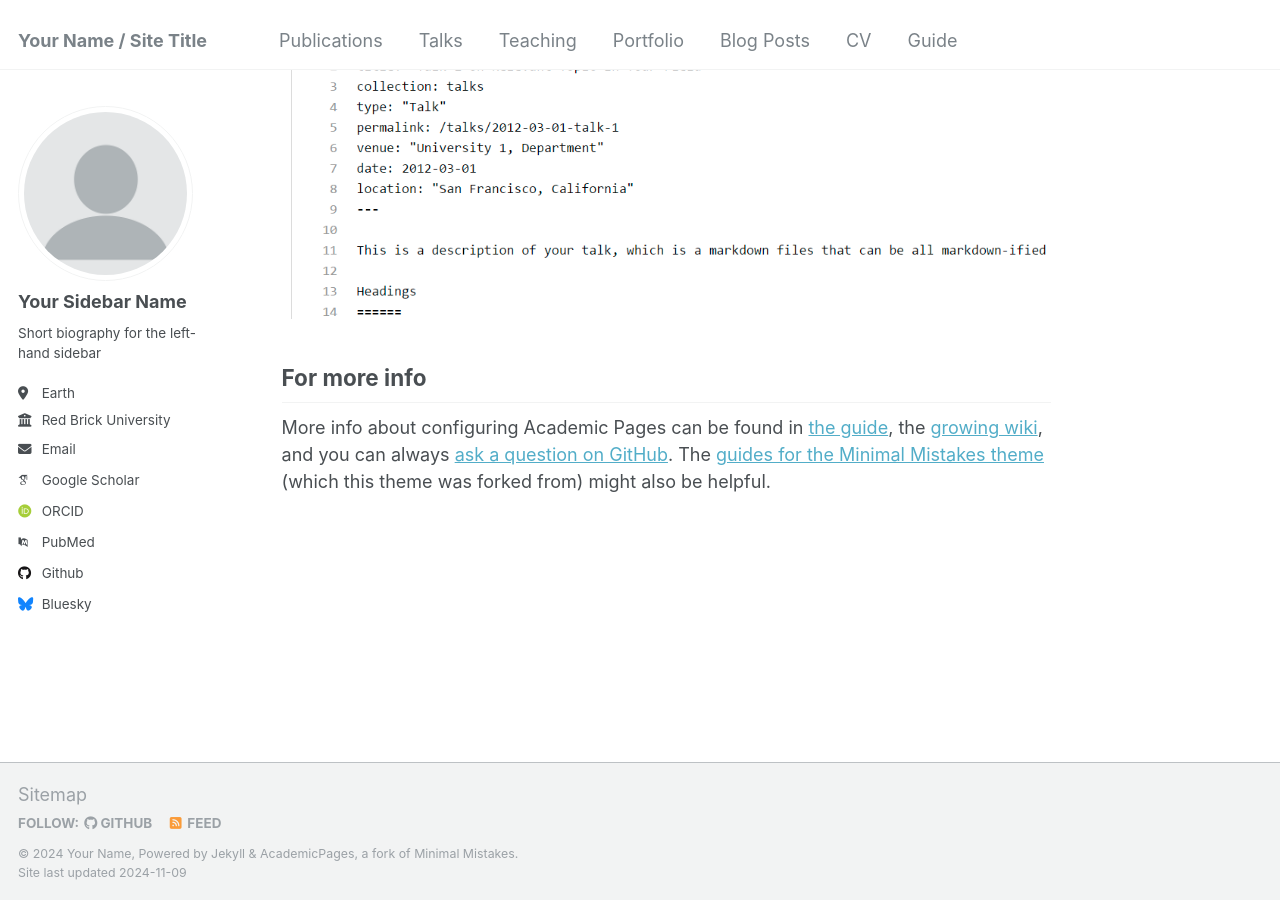
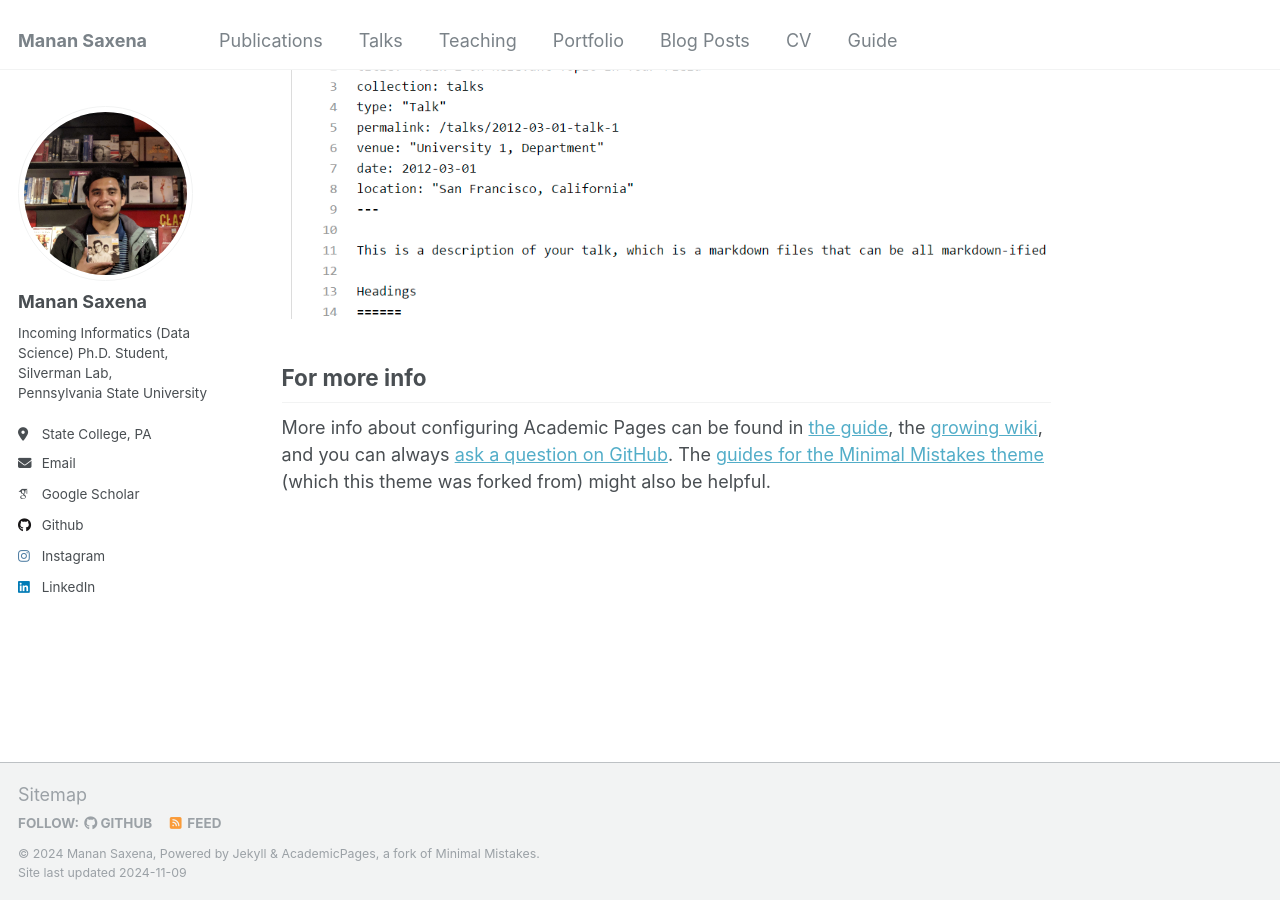
Before and after one commit to manansaxena/manansaxena.github.io, a Jekyll site: the page built from _pages/about.md, in a window 1280 px wide and 900 px high, scrolled down 2643 px. Built offline with Jekyll 4.4.1, drawn with Linux system fonts in a browser that asks for light colours; some web fonts are replaced.

Commit message:
initial changes

```diff
--- a/_config.yml
+++ b/_config.yml
@@ -8,35 +8,35 @@
 
 # Basic Site Settings
 locale                   : "en-US"
-title                    : "Your Name / Site Title"
+title                    : "Manan Saxena"
 title_separator          : "-"
-name                     : &name "Your Name"
-description              : &description "personal description"
-url                      : https://academicpages.github.io # the base hostname & protocol for your site e.g. "https://mmistakes.github.io"
+name                     : &name "Manan Saxena"
+description              : &description "Personal Website"
+url                      : https://manansaxena.github.io # the base hostname & protocol for your site e.g. "https://mmistakes.github.io"
 baseurl                  : "" # the subpath of your site, e.g. "/blog"
-repository               : "academicpages/academicpages.github.io"
+repository               : "manansaxena/manansaxena.github.io"
 
 # Site Author - The following control what appear as part of the author content on the side bar.
 #               If a field is blank the icon and link will not appear, otherwise it will be shown.
 #               Additional customization can be done by editing /_includes/author-profile.html
 author:
   # Biographic information
-  avatar           : "profile.png"
-  name             : "Your Sidebar Name"
+  avatar           : "prof_pic.jpg"
+  name             : "Manan Saxena"
   pronouns         : # example: "she/her"
-  bio              : "Short biography for the left-hand sidebar"
-  location         : "Earth"
-  employer         : "Red Brick University"
+  bio              : "Incoming Informatics (Data Science) Ph.D. Student, <br> Silverman Lab, <br> Pennsylvania State University"
+  location         : "State College, PA"
+  # employer         : "Red Brick University"
   uri              : # URL
-  email            : "none@example.org"
+  email            : "manansaxena05@gmail.com"
 
   # Academic websites
   arxiv            : # URL - Update with the correct link to your profile
-  googlescholar    : "https://scholar.google.com/citations?user=PS_CX0AAAAAJ"
+  googlescholar    : "https://scholar.google.com/citations?user=2fzUb4cAAAAJ&hl=en"
   impactstory      : # URL
-  orcid            : "http://orcid.org/yourorcidurl"
+  orcid            : # URL
   semantic         : # URL
-  pubmed           : "https://www.ncbi.nlm.nih.gov/pubmed/?term=john+snow"
+  pubmed           : # URL
   researchgate     : # URL
   scopus           : # URL
 
@@ -44,21 +44,21 @@ author:
   bitbucket        : # Username - Update with your username on the site
   codepen          : # Username
   dribbble         : # Username
-  github           : "academicpages"
+  github           : "https://github.com/manansaxena"
   kaggle           : # Username
   stackoverflow    : # User number or user number and name (i.e., use "1" or "1/jeff-atwood")
 
   # Social media
-  bluesky          : "bsky.app" # Replace this with you Bluesky username
+  bluesky          : # Username # Replace this with you Bluesky username
   facebook         : # Username
   flickr           : # Username
   foursquare       : # Username
   goodreads        : # Username
   google_plus      : # Username
   keybase          : # Username
-  instagram        : # Username
+  instagram        : "manansaxena05"
   lastfm           : # Username
-  linkedin         : # Username
+  linkedin         : "manansaxena05"
   mastodon         : # URL
   medium           : # URL
   pinterest        : # Username
```
Also changed, not shown: images/prof_pic.jpg (added).
